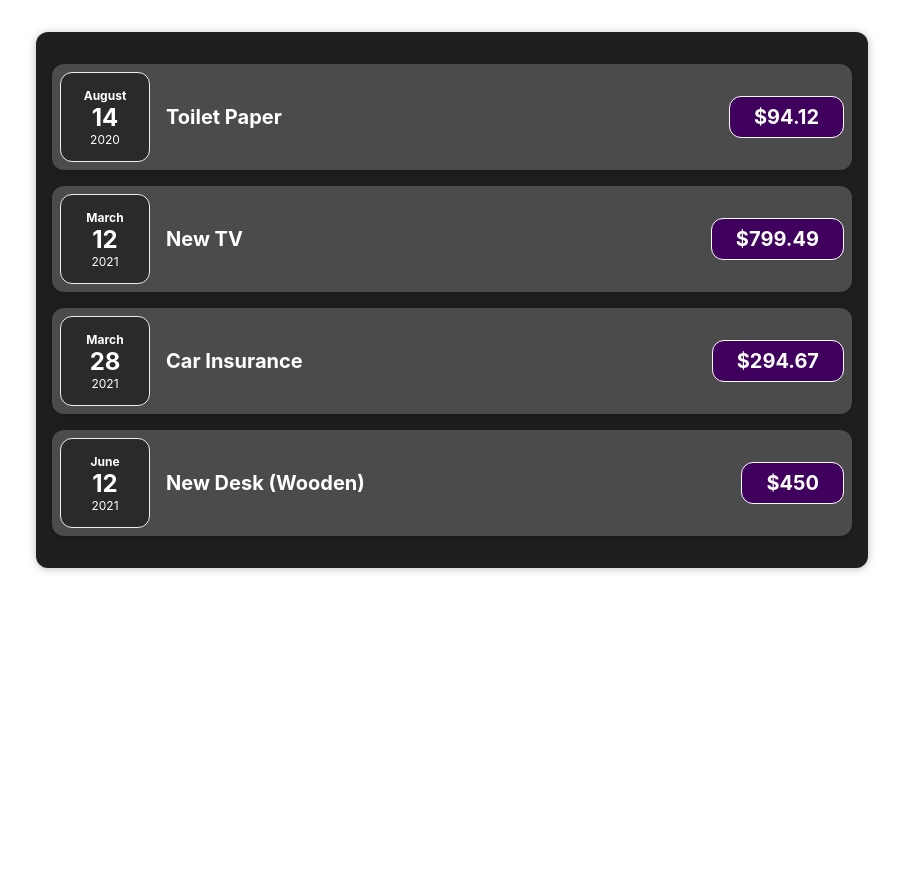
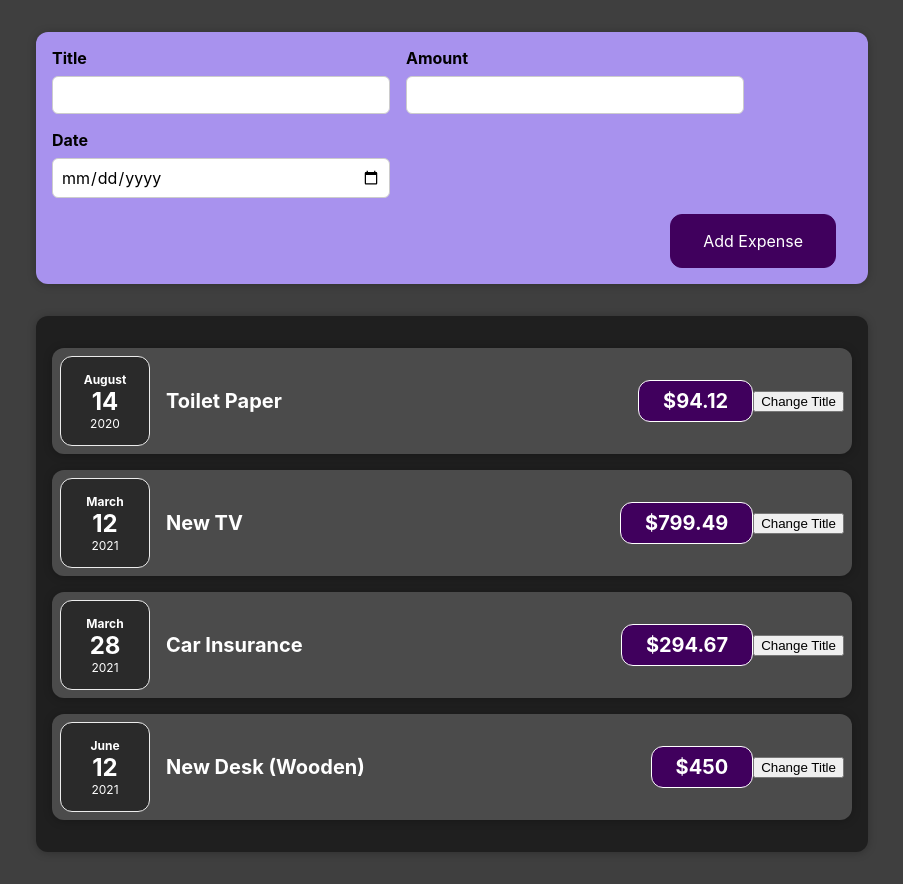
Before and after one commit to Allen-Valdez/Expense-Tracker, a React (Create React App) app: page / in a window 1280 px wide. Shown: the whole page, without its empty margins (188-1091 px from the left). Before the commit the page ends 800 px from the top, so only its background shows below. Built offline with nearby package versions, Linux system fonts and the light colour scheme; the HTML template or start-up script is replaced by a standard one.

Commit message:
Created expense form

```diff
--- a/src/App.js
+++ b/src/App.js
@@ -1,4 +1,5 @@
 import Expenses from './components/Expenses/Expenses';
+import NewExpense from './components/NewExpense/NewExpense';
 
 function App() {
 	const expenses = [
@@ -28,7 +29,12 @@ function App() {
 		},
 	];
 
-	return <Expenses expenses={expenses} />;
+  return (
+		<div>
+			<NewExpense />
+			<Expenses expenses={expenses} />
+		</div>
+	);
 }
 
 export default App;
--- a/src/components/Expenses/ExpenseItem.jsx
+++ b/src/components/Expenses/ExpenseItem.jsx
@@ -1,9 +1,17 @@
 import ExpenseDate from './ExpenseDate';
 import Card from '../UI/Card';
 import './ExpenseItem.css';
+import {useState} from 'react';
 
 const ExpenseItem = ({ expenses }) => {
-	const { date, title, amount } = expenses;
+  const [expense, setExpense] = useState(expenses);
+  let {date, title, amount} = expense;
+  console.log("ExpenseItem evaluated by React");
+
+  const changeTitleHandler = e => {
+    const newTitle = 'Updated Title';
+    setExpense({...expenses, title: newTitle});
+	};
 
 	return (
 		<Card className='expense-item'>
@@ -12,6 +20,9 @@ const ExpenseItem = ({ expenses }) => {
 				<h2>{title}</h2>
 				<div className='expense-item__price'>${amount}</div>
 			</div>
+			<button name='title' onClick={changeTitleHandler}>
+				Change Title
+			</button>
 		</Card>
 	);
 };
--- /dev/null
+++ b/src/components/NewExpense/ExpenseForm.css
@@ -0,0 +1,26 @@
+.new-expense__controls {
+  display: flex;
+  flex-wrap: wrap;
+  gap: 1rem;
+  margin-bottom: 1rem;
+  text-align: left;
+}
+
+.new-expense__control label {
+  font-weight: bold;
+  margin-bottom: 0.5rem;
+  display: block;
+}
+
+.new-expense__control input {
+  font: inherit;
+  padding: 0.5rem;
+  border-radius: 6px;
+  border: 1px solid #ccc;
+  width: 20rem;
+  max-width: 100%;
+}
+
+.new-expense__actions {
+  text-align: right;
+}
--- /dev/null
+++ b/src/components/NewExpense/ExpenseForm.jsx
@@ -0,0 +1,56 @@
+import { useState } from 'react';
+import './ExpenseForm.css';
+
+const ExpenseForm = () => {
+	const emptyForm = {
+		title: '',
+		amount: '',
+		date: '',
+	};
+	const [formData, setFormData] = useState(emptyForm);
+
+	const onFormDataChange = e => {
+		const name = e.target.name;
+		const value = e.target.value;
+		setFormData(prevState => {
+			return { ...prevState, [name]: value };
+		});
+	};
+
+	const { title, amount, date } = formData;
+
+	const onFormSubmit = e => {
+		e.preventDefault();
+		setFormData(prevState => {
+			const updatedForm = { ...prevState, date: new Date(prevState.date) };
+			console.log(updatedForm);
+			return updatedForm;
+		});
+
+		setFormData(emptyForm);
+	};
+
+	return (
+		<form onSubmit={onFormSubmit}>
+			<div className='new-expense__controls'>
+				<div className='new-expense__control'>
+					<label>Title</label>
+					<input type='text' name='title' onChange={onFormDataChange} value={title} />
+				</div>
+				<div className='new-expense__control'>
+					<label>Amount</label>
+					<input type='number' min='0.01' step='0.01' name='amount' onChange={onFormDataChange} value={amount} />
+				</div>
+				<div className='new-expense__control'>
+					<label>Date</label>
+					<input type='date' min='2020-01-01' max='2023-12-31' name='date' onChange={onFormDataChange} value={date} />
+				</div>
+			</div>
+			<div className='new-expense__actions'>
+				<button type='submit'>Add Expense</button>
+			</div>
+		</form>
+	);
+};
+
+export default ExpenseForm;
--- /dev/null
+++ b/src/components/NewExpense/NewExpense.css
@@ -0,0 +1,38 @@
+.new-expense {
+  background-color: #a892ee;
+  padding: 1rem;
+  margin: 2rem auto;
+  width: 50rem;
+  max-width: 95%;
+  border-radius: 12px;
+  text-align: center;
+  box-shadow: 0 1px 8px rgba(0, 0, 0, 0.25);
+}
+
+.new-expense button {
+  font: inherit;
+  cursor: pointer;
+  padding: 1rem 2rem;
+  border: 1px solid #40005d;
+  background-color: #40005d;
+  color: white;
+  border-radius: 12px;
+  margin-right: 1rem;
+}
+
+.new-expense button:hover,
+.new-expense button:active {
+  background-color: #510674;
+  border-color: #510674;
+}
+
+.new-expense button.alternative {
+  color: #220131;
+  border-color: transparent;
+  background-color: transparent;
+}
+
+.new-expense button.alternative:hover,
+.new-expense button.alternative:active {
+  background-color: #ddb3f8;
+}
--- /dev/null
+++ b/src/components/NewExpense/NewExpense.jsx
@@ -0,0 +1,12 @@
+import ExpenseForm from './ExpenseForm';
+import './NewExpense.css';
+
+const NewExpense = () => {
+	return (
+		<div className='new-expense'>
+			<ExpenseForm />
+		</div>
+	);
+};
+
+export default NewExpense;
--- a/src/index.css
+++ b/src/index.css
@@ -5,6 +5,7 @@ body {
     sans-serif;
   -webkit-font-smoothing: antialiased;
   -moz-osx-font-smoothing: grayscale;
+  background-color: #3f3f3f;
 }
 
 code {
```
